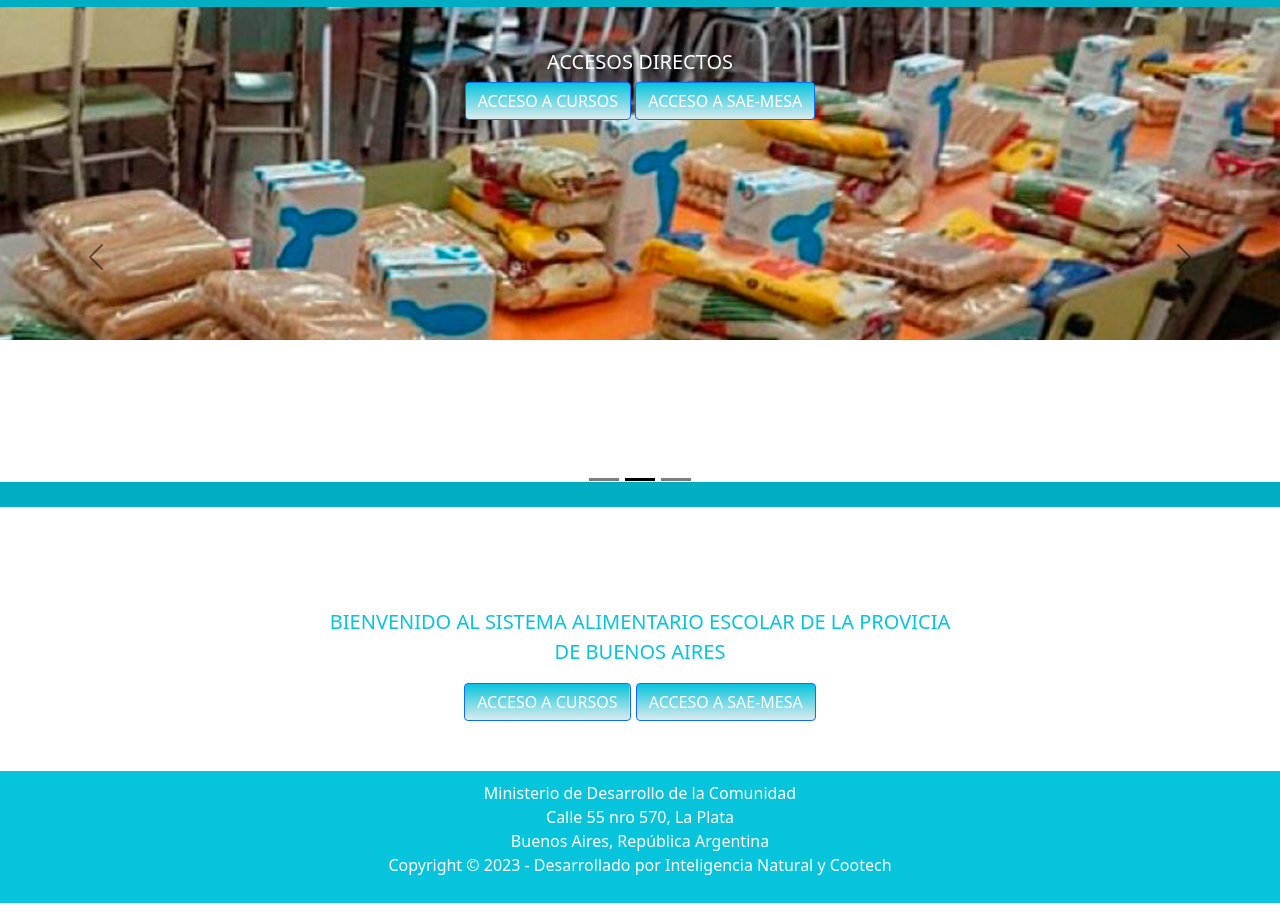
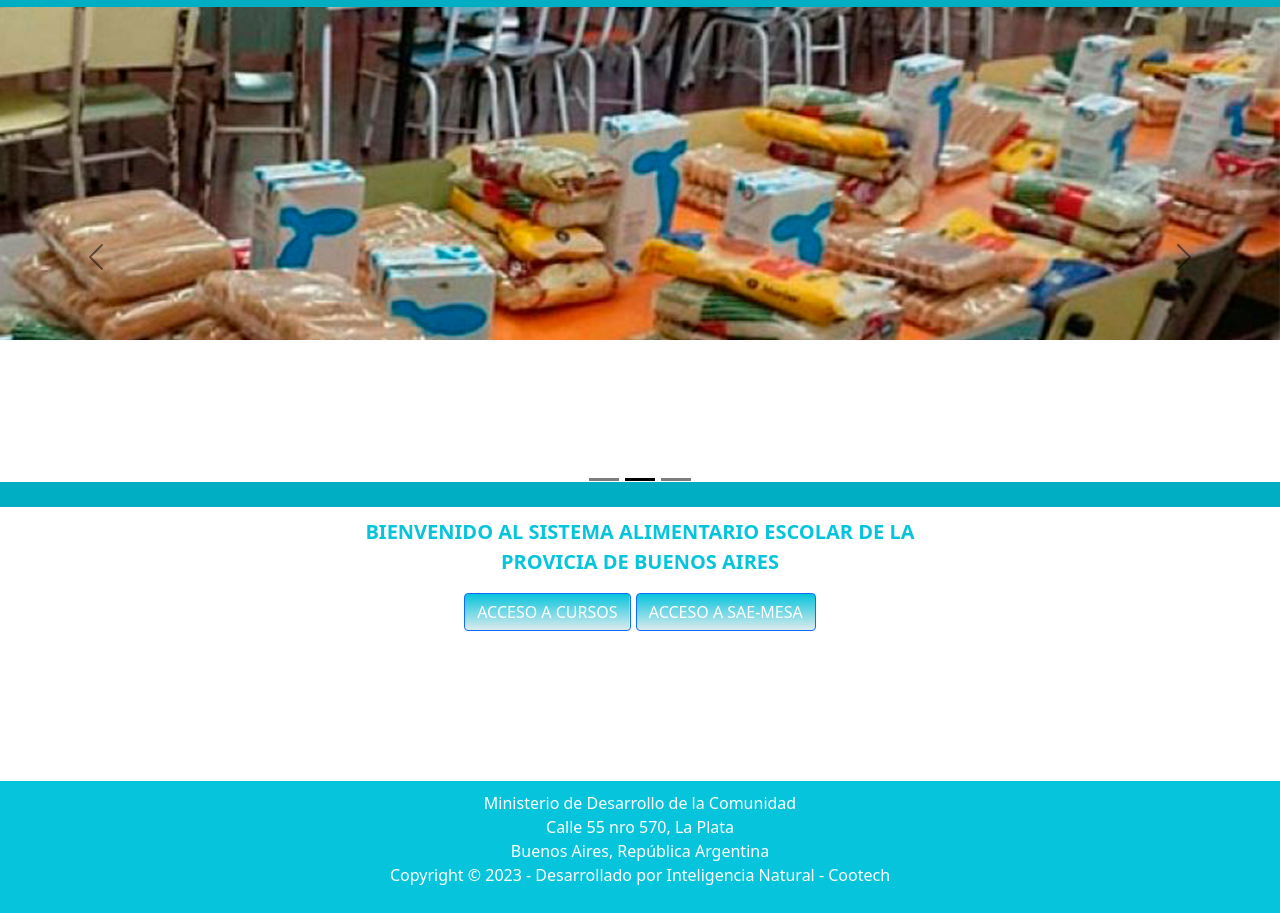
Before and after one commit to epetruzzi/epetruzzi.github.io, a plain HTML site: page index.html in a window 1280 px wide. Shown: the part 112-1025 px from the top of the page. Drawn offline with nearby package versions, Linux system fonts and the light colour scheme.

Commit message:
cambios estetica

```diff
--- a/index.html
+++ b/index.html
@@ -32,21 +32,13 @@
       <div class="carousel-item active" data-bs-interval="2000">
         <img src="css/sae3.jpg" class="d-block w-100" alt="...">
         <div class="carousel-caption d-none d-md-block">
-          <h5>ACCESOS DIRECTOS</h5>
-          <DIV class="<div class="container">
-           <a href="http://sd-3109632-h00001.ferozo.net/moodle2/"> <button class="btn btn-primary">ACCESO A CURSOS</button></a>
-            <a href="http://sd-3109632-h00001.ferozo.net"><button class="btn btn-primary">ACCESO A SAE-MESA</button></a>
-          </DIV>
+
         </div>
       </div>
       <div class="carousel-item">
         <img src="css/sae4.jpg" class="d-block w-100" alt="...">
         <div class="carousel-caption d-none d-md-block">
-            <h5>ACCESOS DIRECTOS</h5>
-            <DIV class="<div class="container">
-              <a href="http://sd-3109632-h00001.ferozo.net/moodle2/"> <button class="btn btn-primary">ACCESO A CURSOS</button></a>
-              <a href="http://sd-3109632-h00001.ferozo.net"><button class="btn btn-primary">ACCESO A SAE-MESA</button></a>
-            </DIV>
+
         </div>
       </div>
     </div>
@@ -60,7 +52,7 @@
     </button>
   </div>
   <div class="text">
-    <p>BIENVENIDO AL SISTEMA ALIMENTARIO ESCOLAR DE LA PROVICIA DE BUENOS AIRES</p>
+    <p><strong>BIENVENIDO AL SISTEMA ALIMENTARIO ESCOLAR DE LA PROVICIA DE BUENOS AIRES</strong></p>
     <DIV class="<div class="container">
         <a href="http://sd-3109632-h00001.ferozo.net/moodle2/"><button class="btn btn-primary">ACCESO A CURSOS</button></a>
         <a href="http://sd-3109632-h00001.ferozo.net"><button class="btn btn-primary">ACCESO A SAE-MESA</button></a>
@@ -71,7 +63,7 @@
         Calle 55 nro 570, La Plata <br>
         Buenos Aires, República Argentina <br>
 
-        Copyright © 2023 - Desarrollado por Inteligencia Natural y Cootech
+        Copyright © 2023 - Desarrollado por Inteligencia Natural - Cootech
         </p>
   </footer>
 </body>
--- a/style.css
+++ b/style.css
@@ -8,5 +8,5 @@ h5 {color: #fff;}
 .btn {background: linear-gradient(to bottom, #07c4dd, #dcebed);background-position: center center;
     background-repeat: no-repeat;
     background-size: cover;}
- .text {font-size: 20px;color: #07c4dd;text-align: center;width: 50%; margin: auto; padding-top: 100px;}
+ .text {font-size: 20px;color: #07c4dd;text-align: center;width: 50%; margin: auto; padding-top: 10px;padding-bottom: 100px;}
  footer {color: #fff; background-color: #07c4dd; margin-top: 50px; padding: 10px; text-align: center;}
```
